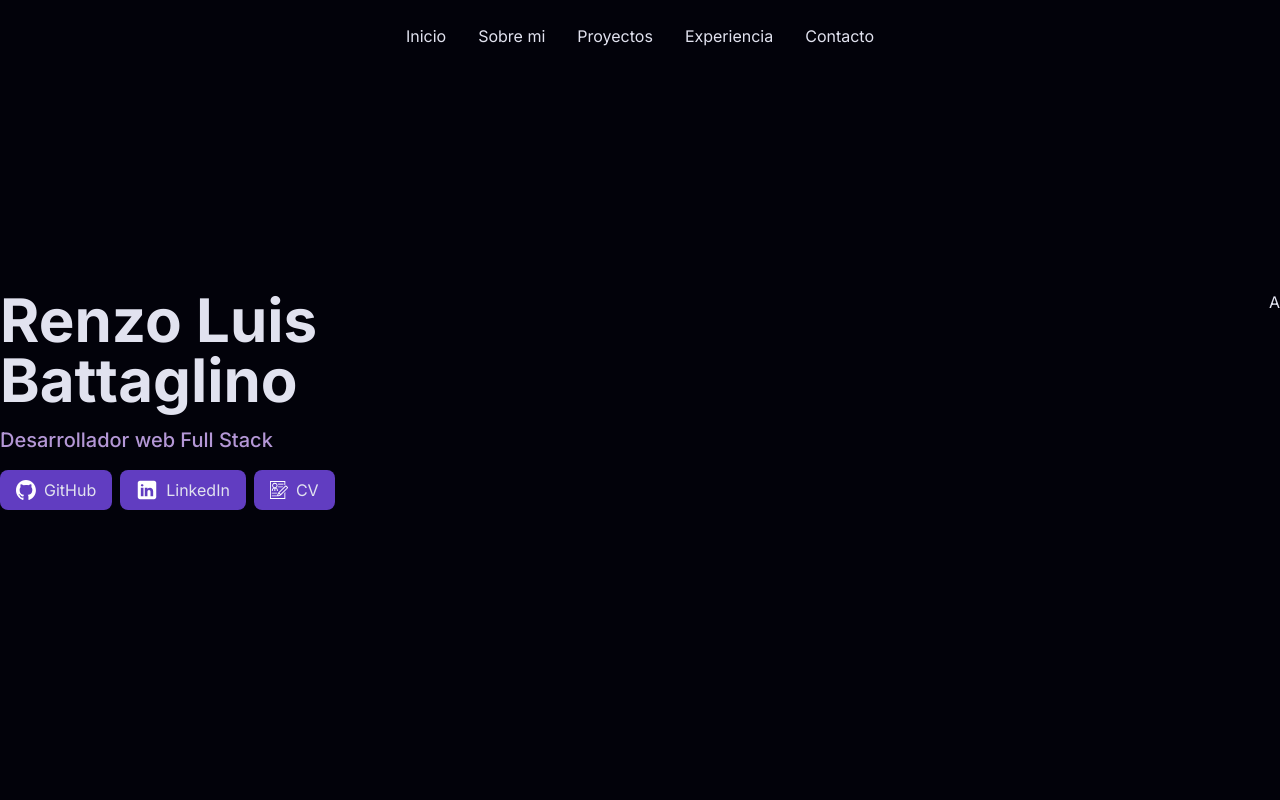
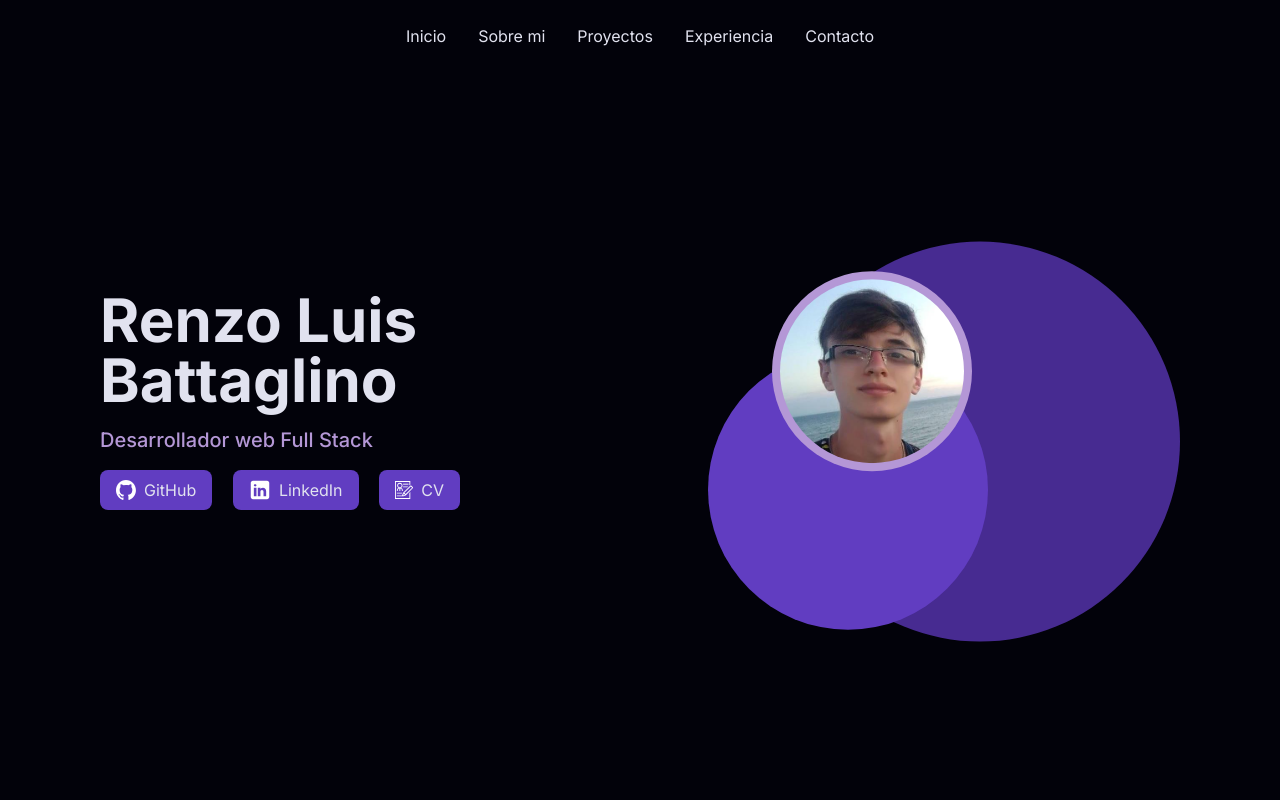
Before and after one commit to Naghell/my-fullstack-portfolio, a Next.js app: page / in a window 1280 px wide. Shown: the top 800 px of the page. Built offline with nearby package versions, Linux system fonts and the light colour scheme.

Commit message:
Cambios header

```diff
--- a/src/app/layout.tsx
+++ b/src/app/layout.tsx
@@ -36,7 +36,7 @@ export default function RootLayout({
                 gtag('config', 'G-WYKMXRC9LK');`}
       </Script>
       </head>
-      <body className={inter.className}>{children}</body>
+      <body className={`${inter.className} scroll-smooth`}>{children}</body>
       <Script id="ms-clarity" strategy="afterInteractive">
         {clairtyCode}
       </Script>
--- a/src/app/page.tsx
+++ b/src/app/page.tsx
@@ -1,11 +1,13 @@
+import About from "@/components/About";
 import Header from "@/components/Header";
 import NavBar from "@/components/NavBar";
 
 export default function Home() {
   return (
-    <main className="bg-black flex min-h-screen flex-col items-center overflow-x-hidden">
+    <main className="bg-black flex min-h-screen flex-col scroll-smooth gap-8 items-center overflow-x-hidden">
       <NavBar />
       <Header/>
+      <About/>
     </main>
   );
 }
--- /dev/null
+++ b/src/components/About.tsx
@@ -0,0 +1,11 @@
+const About = () => {
+    return(
+    <section id="about" className="min-h-screen w-full flex justify-center py-16">
+        <div className="max-w-[1080px] w-full flex justify-center">
+            <h1 className="text-white font-bold text-4xl">Sobre mi</h1>
+        </div>
+    </section>
+    );
+}
+
+export default About;
--- a/src/components/Header.tsx
+++ b/src/components/Header.tsx
@@ -1,14 +1,50 @@
+'use client'
 import Image from "next/image";
 import Link from "next/link";
+import { motion, Variants } from "framer-motion";
 
 const Header = () => {
+    const floatVariant: Variants = {
+        animate: {
+            y: [-30, 30],
+            transition: {
+                repeat: Infinity,
+                repeatType: "reverse",
+                duration: 4,
+                ease: "easeInOut"
+            }
+        }
+    };
+    const floatVariantMedium: Variants = {
+        animate: {
+            y: [-20, 20],
+            transition: {
+                repeat: Infinity,
+                repeatType: "reverse",
+                duration: 6,
+                ease: "easeInOut",
+            }
+        }
+    };
+    const floatVariantSmall: Variants = {
+        animate: {
+            y: ['-10%', '10%'],
+            transition: {
+                repeat: Infinity,
+                repeatType: "reverse",
+                duration: 8,
+                ease: "easeInOut"
+            }
+        }
+    };
+
     return(
-    <section className="min-h-screen w-full flex justify-center items-center">
-        <div className="max-w-[1280px] w-full flex justify-between">
-            <div className="flex flex-col gap-4">
+    <section id="home" className="min-h-screen w-full flex justify-center items-center">
+        <div className="max-w-[1080px] w-full flex justify-between">
+            <div className="flex flex-col gap-4 w-full max-w-[360px]">
                 <h1 className="text-white font-bold text-6xl">Renzo Luis <br/>Battaglino</h1>
                 <h2 className="font-medium text-xl text-pink">Desarrollador web Full Stack</h2>
-                <div className="text-white w-full flex justify-between gap-2">
+                <div className="text-white w-full flex justify-between gap-2 flex-wrap flex-grow-0">
                     <Link className="flex gap-2 items-center justify-center rounded-lg bg-violet-500 hover:bg-violet-700 transition px-4 py-2" target="_blank" href='https://github.com/naghell'>
                         <Image width={20} height={20} src='/icons/github.svg' alt="Github"/>
                         <h2>GitHub</h2>
@@ -23,8 +59,24 @@ const Header = () => {
                     </Link>
                 </div>
             </div>
-            <div>
-                <h2 className="text-white">A</h2>
+            <div className="flex relative justify-center items-center w-full h-full">
+                <motion.div
+                    className="z-40 flex overflow-hidden justify-center absolute right-52 -top-8 h-[200px] w-[200px] rounded-full bg-violet-300"
+                    variants={floatVariantSmall}
+                    animate="animate"
+                >
+                    <Image className="p-2 rounded-full" width={400} height={400} src='/profile/yo.jfif' alt="Renzo Luis Battaglino"/>
+                </motion.div>
+                <motion.div
+                    className="z-30 absolute top-10 right-48 h-[280px] w-[280px] rounded-full bg-violet-500"
+                    variants={floatVariantMedium}
+                    animate="animate"
+                />
+                <motion.div
+                    className="z-20 absolute right-0 -top-14 h-[400px] w-[400px] rounded-full bg-violet-700"
+                    variants={floatVariant}
+                    animate="animate"
+                />
             </div>
         </div>
     </section>
--- a/src/components/NavBar.tsx
+++ b/src/components/NavBar.tsx
@@ -12,11 +12,9 @@ export default function NavBar() {
         const currentScrollY = window.scrollY;
 
         if (currentScrollY < lastScrollY) {
-            // Scroll hacia arriba
             setIsVisible(true);
             if (hideTimer) clearTimeout(hideTimer);
         } else {
-            // Scroll hacia abajo
             if (hideTimer) clearTimeout(hideTimer);
             setIsVisible(false);
             hideTimer = setTimeout(() => {
@@ -38,7 +36,7 @@ export default function NavBar() {
 
     const links = [{
         name: 'Inicio',
-        ref: '/'
+        ref: '#home'
     },
     {
         name: 'Sobre mi',
@@ -65,7 +63,7 @@ export default function NavBar() {
                 className="w-full h-full text-white gap-8 flex justify-center items-center"
             >
                 {links.map((link, index) => (
-                    <Link className="flex justify-center relative" href={link.ref} key={index}>
+                    <Link className="flex justify-center relative" href={link.ref} key={index} scroll={true}>
                         <motion.h1
                         className="transition-all pb-2 cursor-pointer relative"
                         whileHover={{
```
Also changed, not shown: public/profile/yo.jfif (added).
